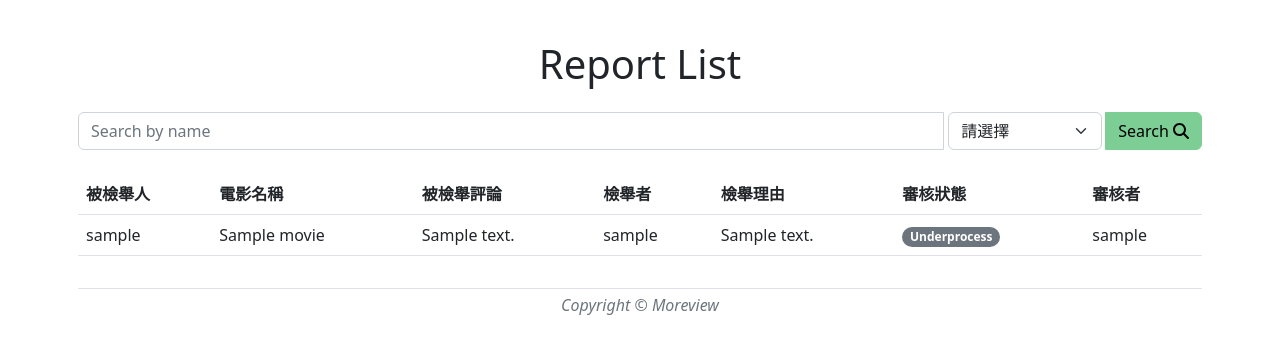
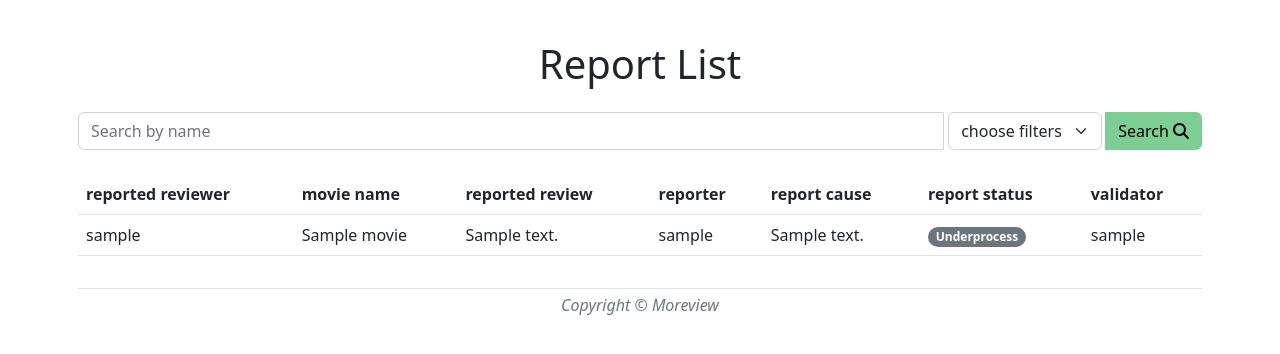
Before and after one commit to hao0608/moreview, a Django app: page /reports in a window 1280 px wide. Shown: the part 56-410 px from the top of the page. Run offline with Django 4.2, Linux system fonts and the light colour scheme; a user stored in the database is signed in; tables that the repository leaves empty hold one stand-in row (values such as "Sample post"); some libraries are stand-ins or nearby versions.

Commit message:
update translation

```diff
--- a/reports/templates/report_review_form.html
+++ b/reports/templates/report_review_form.html
@@ -13,15 +13,15 @@
             			<input type="text" name="q" class="form-control" placeholder="{% trans 'Search by name' %}">
 				<div class="d-flex justify-content-end align-items-center gap-1 mx-1">
                 			<select class="form-select w-auto" name="status" >
-                    				<option value='all'>請選擇</option>
+						<option value='all'>{% trans 'choose filters' %}</option>
                     				<option value='0' {% if status == '0' %} selected {% endif %}>
-                        			underprocess
+                        			{% trans 'underprocess' %}
                     				</option>
                     				<option value='1' {% if status == '1' %} selected {% endif %}>
-                        			success
+                        			{% trans 'success' %}
                     				</option>
                     				<option value='2' {% if status == '2' %} selected {% endif %}>
-                        			failed
+                        			{% trans 'failed' %}
                     				</option>
                 			</select>
 				</div>
@@ -38,13 +38,13 @@
             <table class="table table-hover align-middle">
 		    <thead>
 			    <tr>
-			    	<th>被檢舉人</th>
-			    	<th>電影名稱</th>
-			    	<th>被檢舉評論</th>
-			    	<th>檢舉者</th>
-			    	<th>檢舉理由</th>
-			    	<th>審核狀態</th>
-			    	<th>審核者</th>
+				    <th>{% trans 'reported reviewer'%}</th>
+				    <th>{% trans 'movie name' %}</th>
+				<th>{% trans 'reported review' %}</th>
+				<th>{% trans 'reporter' %}</th>
+				<th>{% trans 'report cause' %}</th>
+				<th>{% trans 'report status' %}</th>
+				<th>{% trans 'validator' %}</th>
 		    	</tr>
 		    </thead>
 		    <tbody>
```
Also changed, not shown: locale/zh_Hant/LC_MESSAGES/django.po, 1 other file.
